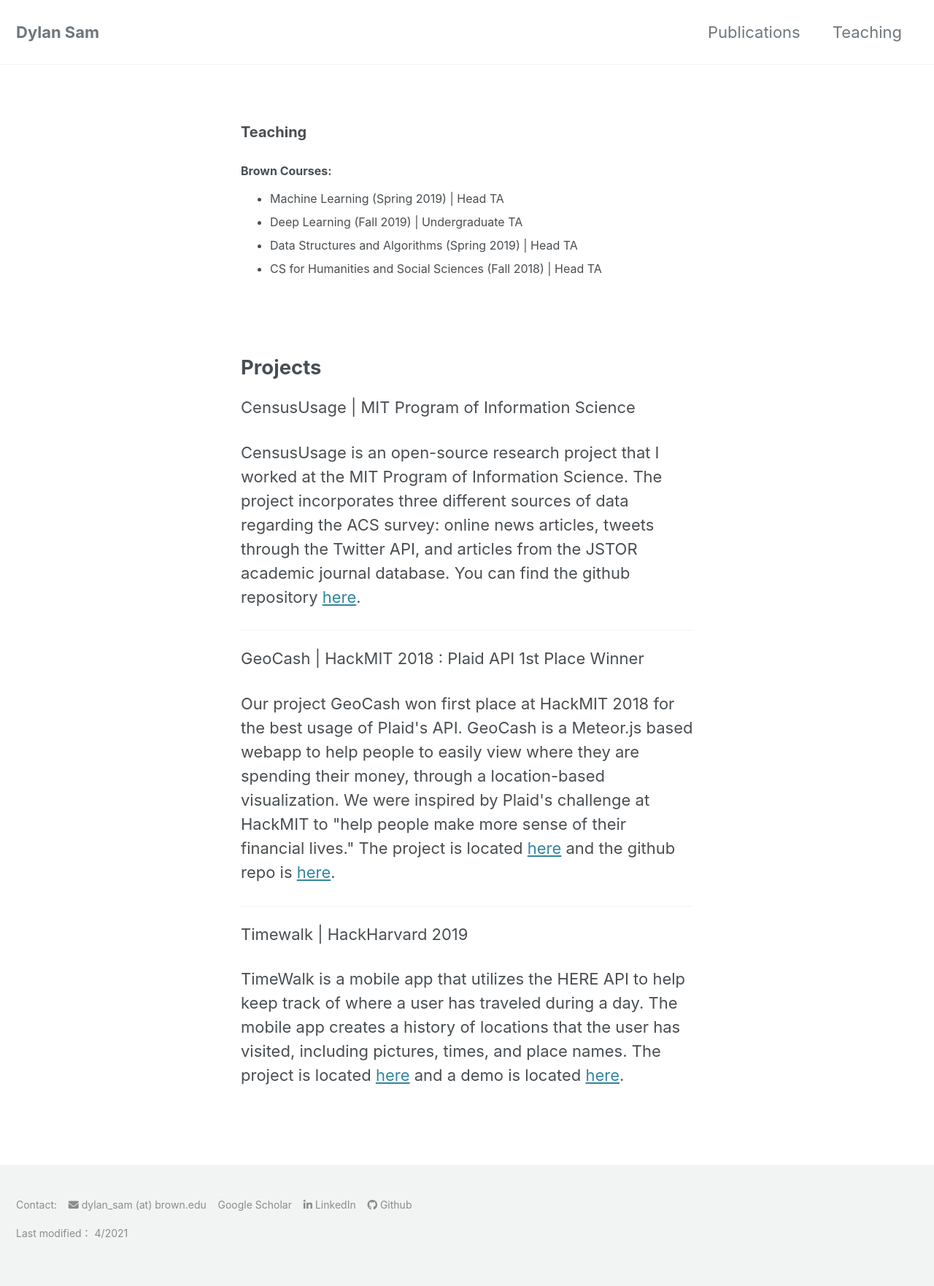
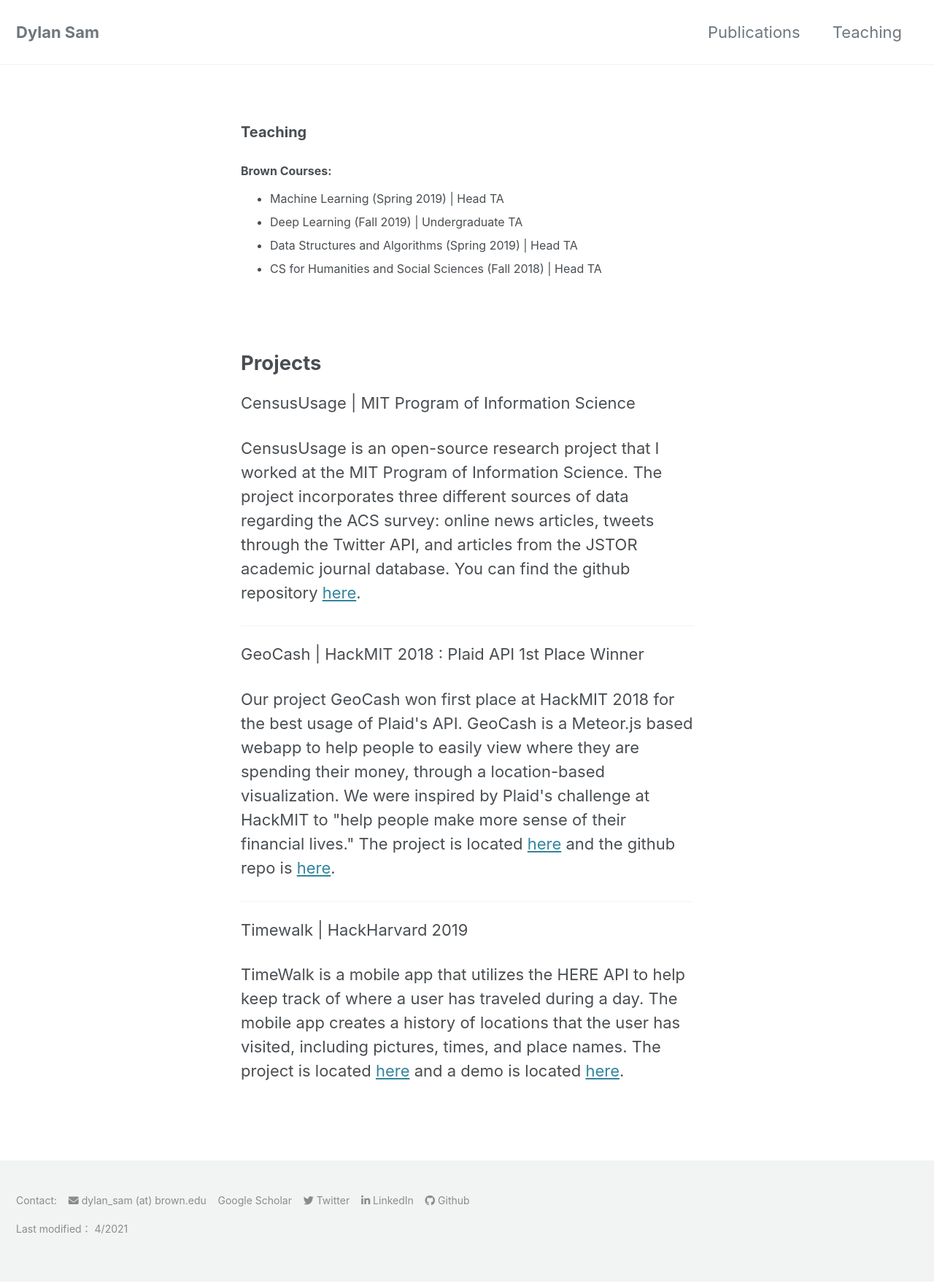
Before and after one commit to dsam99/dsam99.github.io, a Jekyll site: the page built from experience.md, in a window 1280 px wide. Shown: the whole page at 73% size. Built offline with Jekyll 4.4.1, drawn with Linux system fonts in a browser that asks for light colours; cached includes are drawn as plain includes; nearby versions of some CDN libraries; a style sheet for code colours, icons or effects is not loaded.

Commit message:
twitter link

```diff
--- a/_includes/footer/custom.html
+++ b/_includes/footer/custom.html
@@ -9,8 +9,13 @@
 	    <!-- Email -->
 	    <!-- <i class="fa fa-envelope" aria-hidden="true"></i> dylansam (at) andrew.cmu.edu</p> -->
     	<i class="fa fa-envelope" aria-hidden="true"></i> dylan_sam (at) brown.edu &nbsp;&nbsp;
+
 	    <!-- Google Scholar -->
 	    <i class="ai ai-google-scholar-square"></i> <a href="https://scholar.google.com/citations?user=43ffAwcAAAAJ&hl=en">Google Scholar</a> &nbsp;&nbsp;
+
+	    <!-- Twitter -->
+	    <i class="fab fa-twitter"></i> <a href=https://twitter.com/dylanjsam99/">Twitter</a> &nbsp;&nbsp;
+
 	    <!-- LinkedIn -->
 	    <i class="fab fa-linkedin-in" aria-hidden="true"></i> <a href="https://www.linkedin.com/in/dylan-sam/">LinkedIn</a> &nbsp;&nbsp;
 	    <!-- Github -->
--- a/assets/css/main.scss
+++ b/assets/css/main.scss
@@ -42,7 +42,7 @@ head {
 	margin: auto;
 	padding: 10px;
 	padding-top: 40px;
-	padding-bottom: 16px;
+	padding-bottom: 10px;
 	font-size: 16px;
 }
 
```
